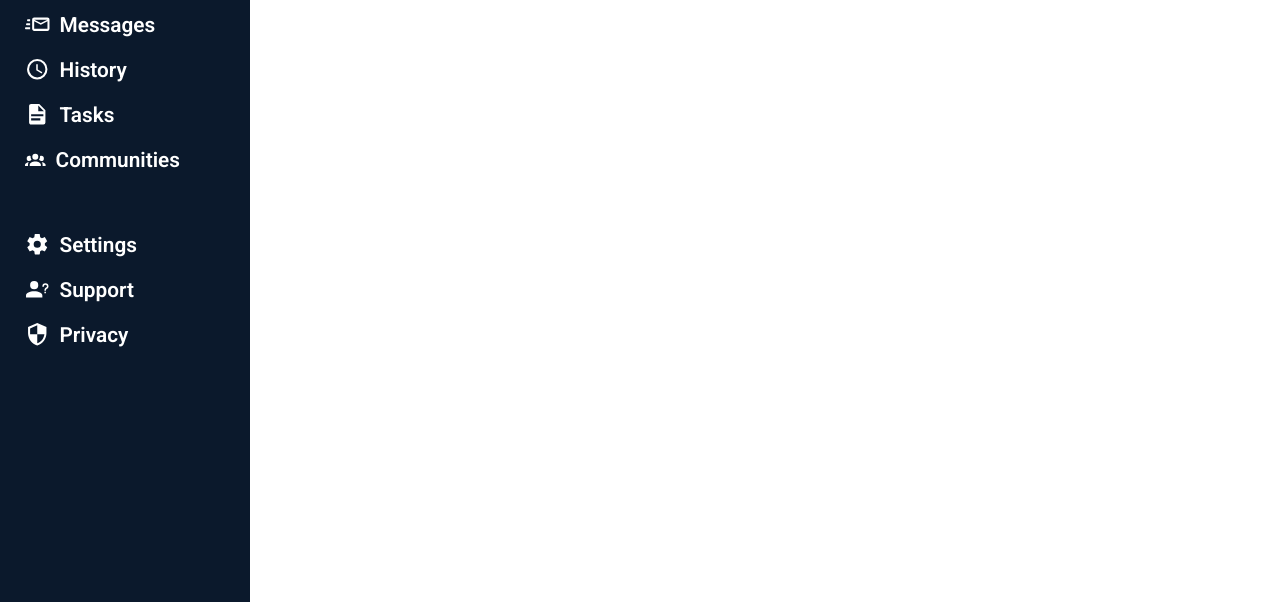
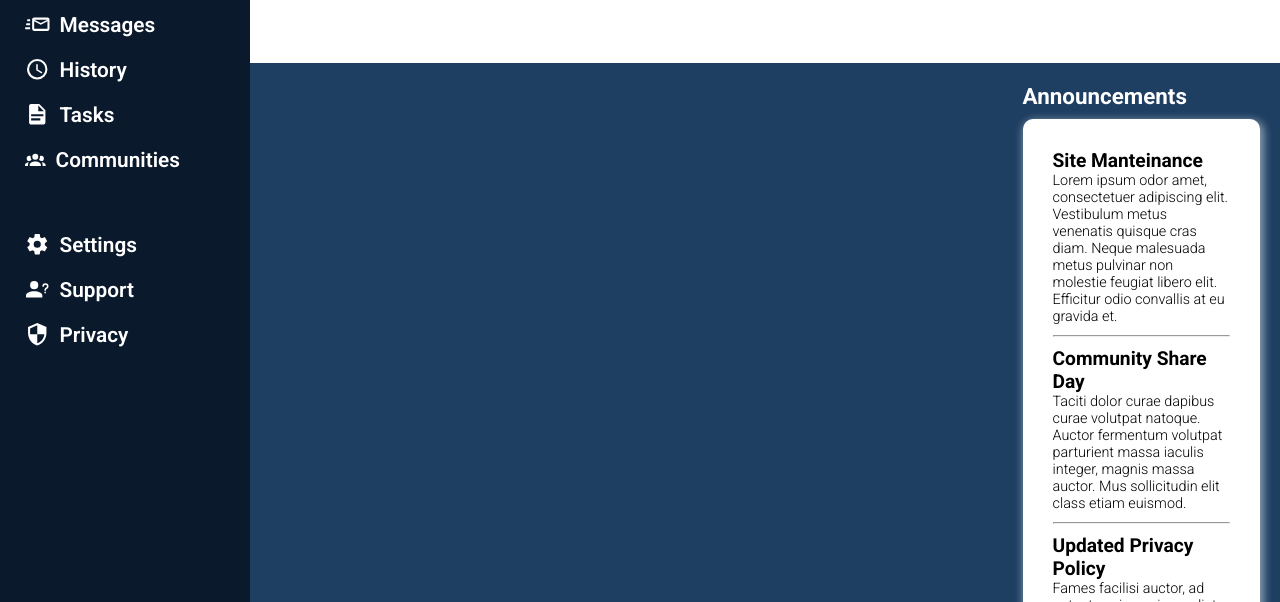
Before and after one commit to IsmaaTR/TOP-admin-dashboard, a plain HTML site: page index.html in a window 1280 px wide. Shown: the part 198-800 px from the top of the page. Drawn offline with Linux system fonts and the light colour scheme.

Commit message:
Added feature: Announcements

```diff
--- a/index.html
+++ b/index.html
@@ -140,7 +140,23 @@
 
             </div>
             <div id="announcements-container">
-
+                <p>Announcements</p>
+                <div id="announcements-info">
+                    <div class="announcement">
+                        <p>Site Manteinance</p>
+                        <p>Lorem ipsum odor amet, consectetuer adipiscing elit. Vestibulum metus venenatis quisque cras diam. Neque malesuada metus pulvinar non molestie feugiat libero elit. Efficitur odio convallis at eu gravida et. </p>
+                    </div>
+                    <hr>
+                    <div class="announcement">
+                        <p>Community Share Day</p>
+                        <p>Taciti dolor curae dapibus curae volutpat natoque. Auctor fermentum volutpat parturient massa iaculis integer, magnis massa auctor. Mus sollicitudin elit class etiam euismod.</p>
+                    </div>
+                    <hr>
+                    <div class="announcement">
+                        <p>Updated Privacy Policy</p>
+                        <p>Fames facilisi auctor, ad aptent sociosqu imperdiet. Nostra sollicitudin ad taciti leo curae facilisi phasellus rhoncus.</p>
+                    </div>
+                </div>
             </div>
             <div id="trending-container">
 
--- a/resources/css/styles.css
+++ b/resources/css/styles.css
@@ -27,7 +27,7 @@ body {
     display: grid;
     grid-template-rows: 50px 100px;
     padding: 10px 20px;
-    box-shadow: 0 0 5px 2px rgb(0, 0, 0, 0.5);
+    box-shadow: 0 0 5px 2px rgba(255, 255, 255, 0.5);
 }
 
 #search-bar-container {
@@ -161,6 +161,7 @@ body {
     display: grid;
     grid-template-columns: 3fr 1fr;
     grid-template-rows: 1fr 1fr;
+    background-color: var(--blue-color);
 }
 
 #project-container {
@@ -171,6 +172,40 @@ body {
 #announcements-container {
     grid-column: 2 / 3;
     grid-row: 1 / 2;
+    color: white;
+    padding: 20px;
+    padding-left: 0px;
+}
+
+#announcements-container > :first-child {
+    font-weight: bold;
+    margin-bottom: 10px;
+    font-size: 1.4rem;
+}
+
+#announcements-info {
+    background-color: white;
+    color: black;
+    padding: 30px;
+    border-radius: 10px;
+    -webkit-box-shadow: 2px 3px 8px 2px rgba(255,255,255,0.49);
+    -moz-box-shadow: 2px 3px 8px 2px rgba(255,255,255,0.49);
+    box-shadow: 2px 3px 8px 2px rgba(255,255,255,0.49);
+}
+
+.announcement > :first-child {
+    font-size: 1.2rem;
+    font-weight: bold;
+}
+
+.announcement p {
+    font-size: 0.9rem;
+    font-weight: 300;
+}
+
+#announcements-info hr {
+    margin-top: 10px;
+    margin-bottom: 10px;
 }
 
 #trending-container {
```
